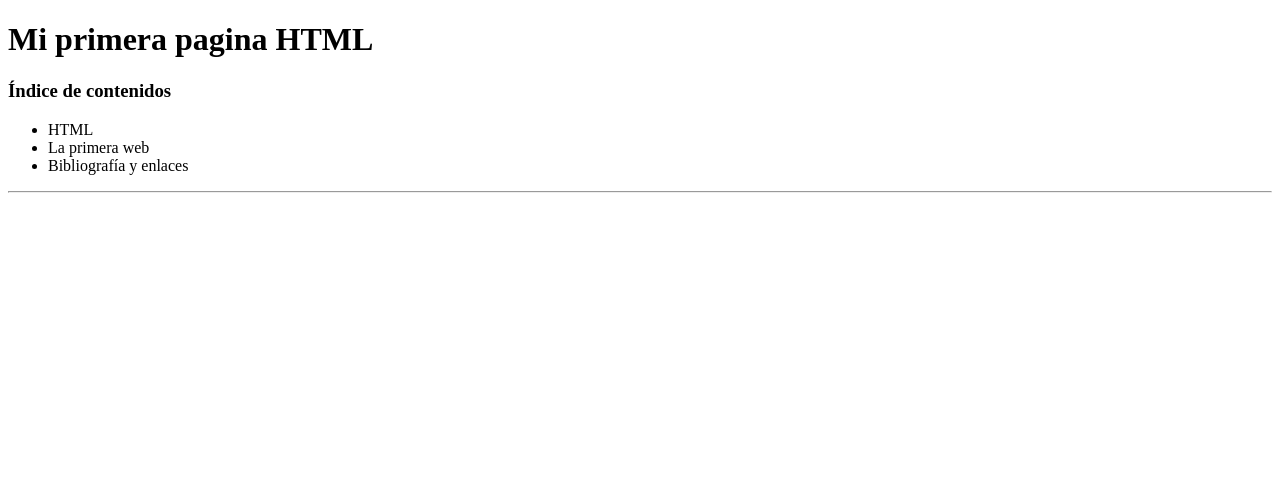
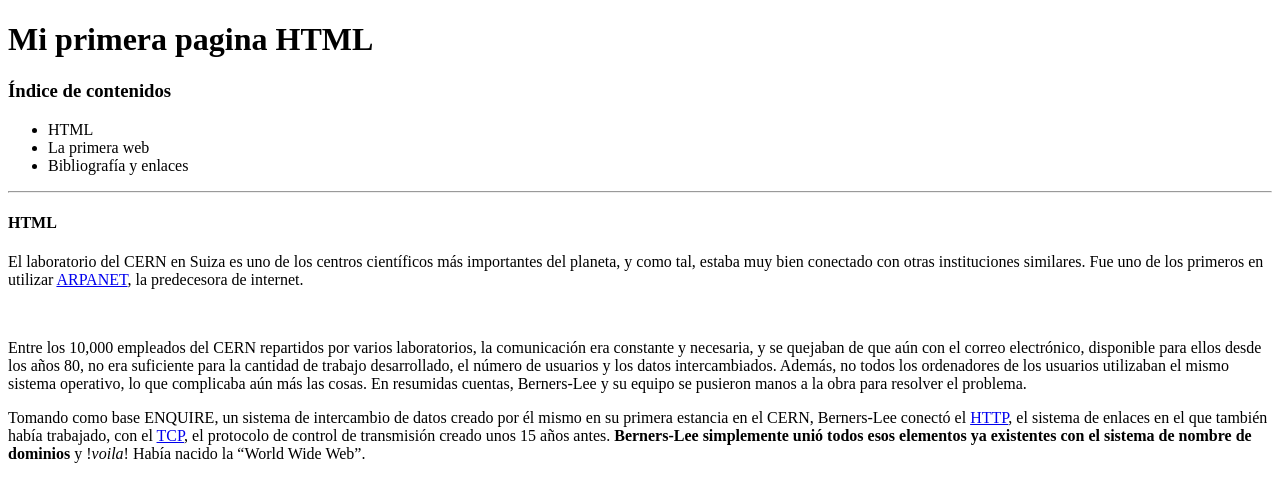
Before and after one commit to MerinoVic115/0373-A3-mi_primera_pagina_HTML_Victor-Merino, a plain HTML site: page index.html in a window 1280 px wide. Drawn offline with Linux system fonts and the light colour scheme.

Commit message:
· primeros parrafos

```diff
--- a/index.html
+++ b/index.html
@@ -22,6 +22,11 @@
     </ul>
 </header>
 <hr>
-
+    <h4>HTML</h4>
+    <p>El laboratorio del CERN en Suiza es uno de los centros científicos más importantes del planeta, y como tal, estaba muy bien conectado con otras instituciones similares. Fue uno de los primeros en utilizar <a href="https://es.wikipedia.org/wiki/ARPANET">ARPANET</a>, la predecesora de internet. </p>
+    <br>
+    <p>Entre los 10,000 empleados del CERN repartidos por varios laboratorios, la comunicación era constante y necesaria, y se quejaban de que aún con el correo electrónico, disponible para ellos desde los años 80, no era suficiente para la cantidad de trabajo desarrollado, el número de usuarios y los datos intercambiados. Además, no todos los ordenadores de los usuarios utilizaban el mismo sistema operativo, lo que complicaba aún más las cosas. En resumidas cuentas, Berners-Lee y su equipo se pusieron manos a la obra para resolver el problema.
+    </p>
+    <p>Tomando como base ENQUIRE, un sistema de intercambio de datos creado por él mismo en su primera estancia en el CERN, Berners-Lee conectó el <a href="https://es.wikipedia.org/wiki/Protocolo_de_transferencia_de_hipertexto">HTTP</a>, el sistema de enlaces en el que también había trabajado, con el <a href="https://es.wikipedia.org/wiki/Protocolo_de_control_de_transmisi%C3%B3n">TCP</a>, el protocolo de control de transmisión creado unos 15 años antes. <strong>Berners-Lee simplemente unió todos esos elementos ya existentes con el sistema de nombre de dominios</strong>  y !<em>voila</em>! Había nacido la “World Wide Web”. </p>
 </body>
 </html>
```
